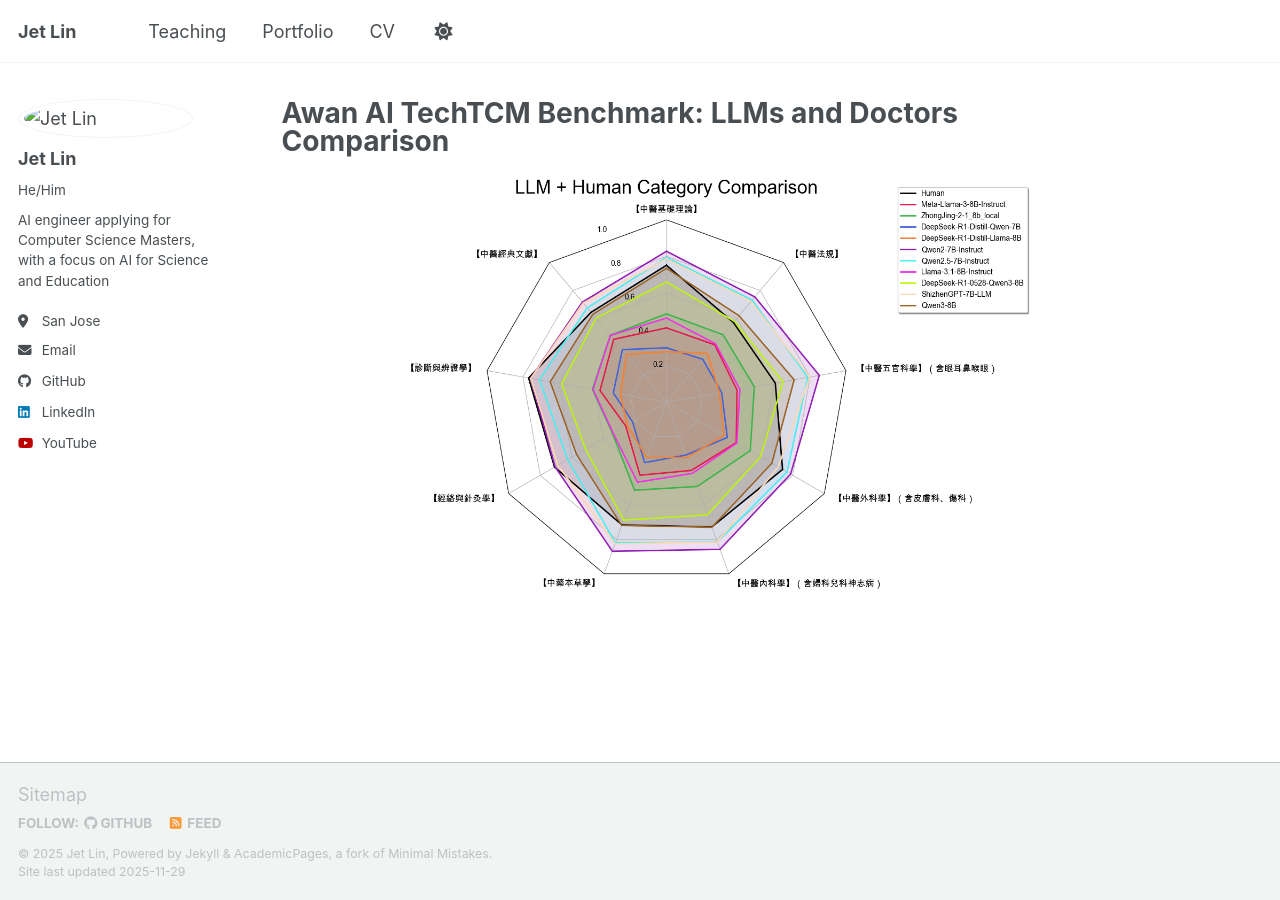
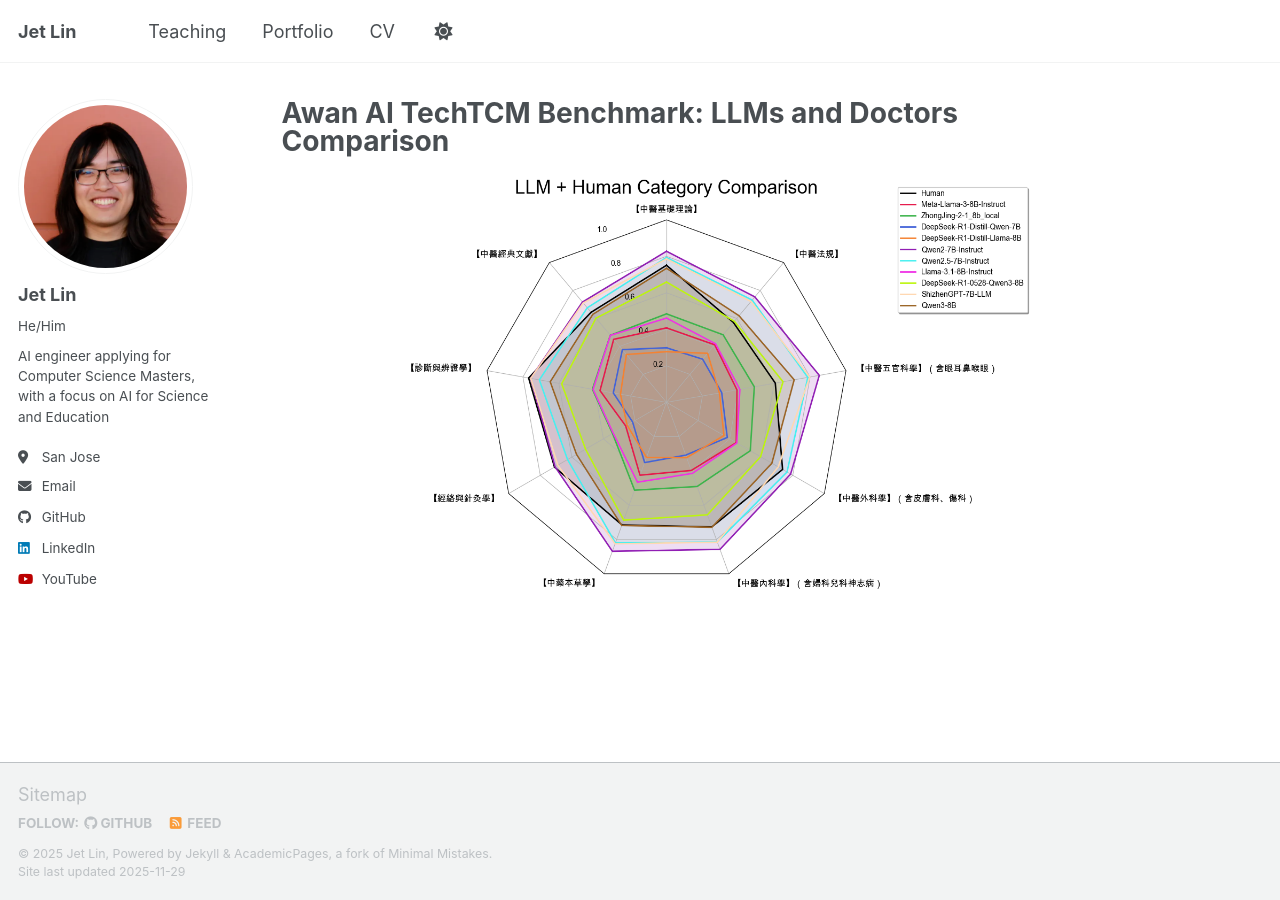
Before and after one commit to Lin-Jet/Lin-Jet.github.io, a Jekyll site: the page built from _pages/about.md, in a window 1280 px wide. Built offline with Jekyll 4.4.1, drawn with Linux system fonts in a browser that asks for light colours; a script bundle is joined from its source files by our own code; library files that are not in the unit come from our copies.

Commit message:
config url modification

```diff
--- a/_config.yml
+++ b/_config.yml
@@ -13,17 +13,17 @@
 title_separator          : "-"
 name                     : &name "Jet Lin"
 description              : &description "Jet's academic portfolio"   # Update this with a general description of your site, this is the default if not overridden by a page
-url                      : https://academicpages.github.io # The base hostname & protocol for your site e.g. "https://[your GitHub username].github.io",
+url                      : "https://lin-jet.github.io/" # The base hostname & protocol for your site e.g. "https://[your GitHub username].github.io",
                                                            # or if you already have some other page hosted on Github then use "https://[your GitHub username].github.io/[Your Repo Name]"
 baseurl                  : "" # the subpath of your site, e.g. "/blog"
-repository               : "academicpages/academicpages.github.io"
+repository               : "Lin-Jet/Lin-Jet.github.io"
 
 # Site Author - The following control what appear as part of the author content on the side bar.
 #               If a field is blank the icon and link will not appear, otherwise it will be shown.
 #               Additional customization can be done by editing /_includes/author-profile.html
 author:
   # Biographic information
-  avatar           : "./images/jetsquare.png"
+  avatar           : "jetsquare.png"
   name             : "Jet Lin"
   pronouns         : "He/Him" # example: "she/her"
   bio              : "AI engineer applying for Computer Science Masters, with a focus on AI for Science and Education"
```
